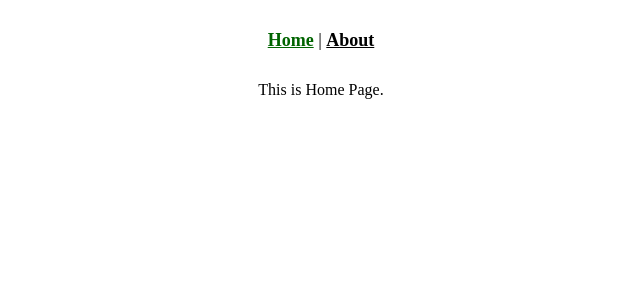
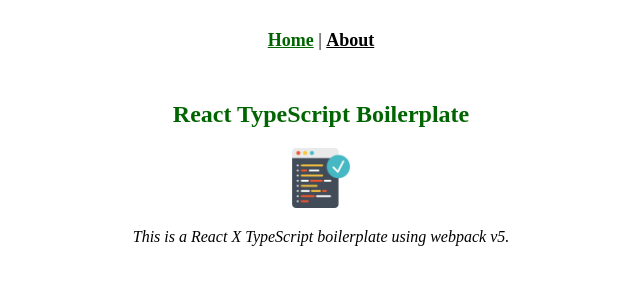
Before and after one commit to segyong56/react-typescript-boilerplate, a React app: page / in a window 1280 px wide. Shown: the top 300 px of the page, without its empty margins (319-959 px from the left). Built offline with nearby package versions, Linux system fonts and the light colour scheme.

Commit message:
[feat] update home page content

```diff
--- a/src/pages/home-page/index.tsx
+++ b/src/pages/home-page/index.tsx
@@ -1,8 +1,21 @@
 import React, { FC } from 'react';
 import { Layout } from '../../components';
 
+import icon from '../../assets/code.png';
+import './style.scss';
+
 const HomePage: FC = () => {
-  return <Layout>This is Home Page.</Layout>;
+  return (
+    <Layout>
+      <section className="welcome">
+        <h1>React TypeScript Boilerplate</h1>
+        <p>
+          <img src={icon} alt="icon" />
+          This is a React X TypeScript boilerplate using webpack v5.
+        </p>
+      </section>
+    </Layout>
+  );
 };
 
 export default HomePage;
--- /dev/null
+++ b/src/pages/home-page/style.scss
@@ -0,0 +1,18 @@
+.welcome {
+  text-align: center;
+
+  h1 {
+    color: darkgreen;
+  }
+
+  p {
+    font-style: italic;
+
+    img {
+      display: block;
+      margin: 20px auto;
+      width: 60px;
+      height: 60px;
+    }
+  }
+}
```
